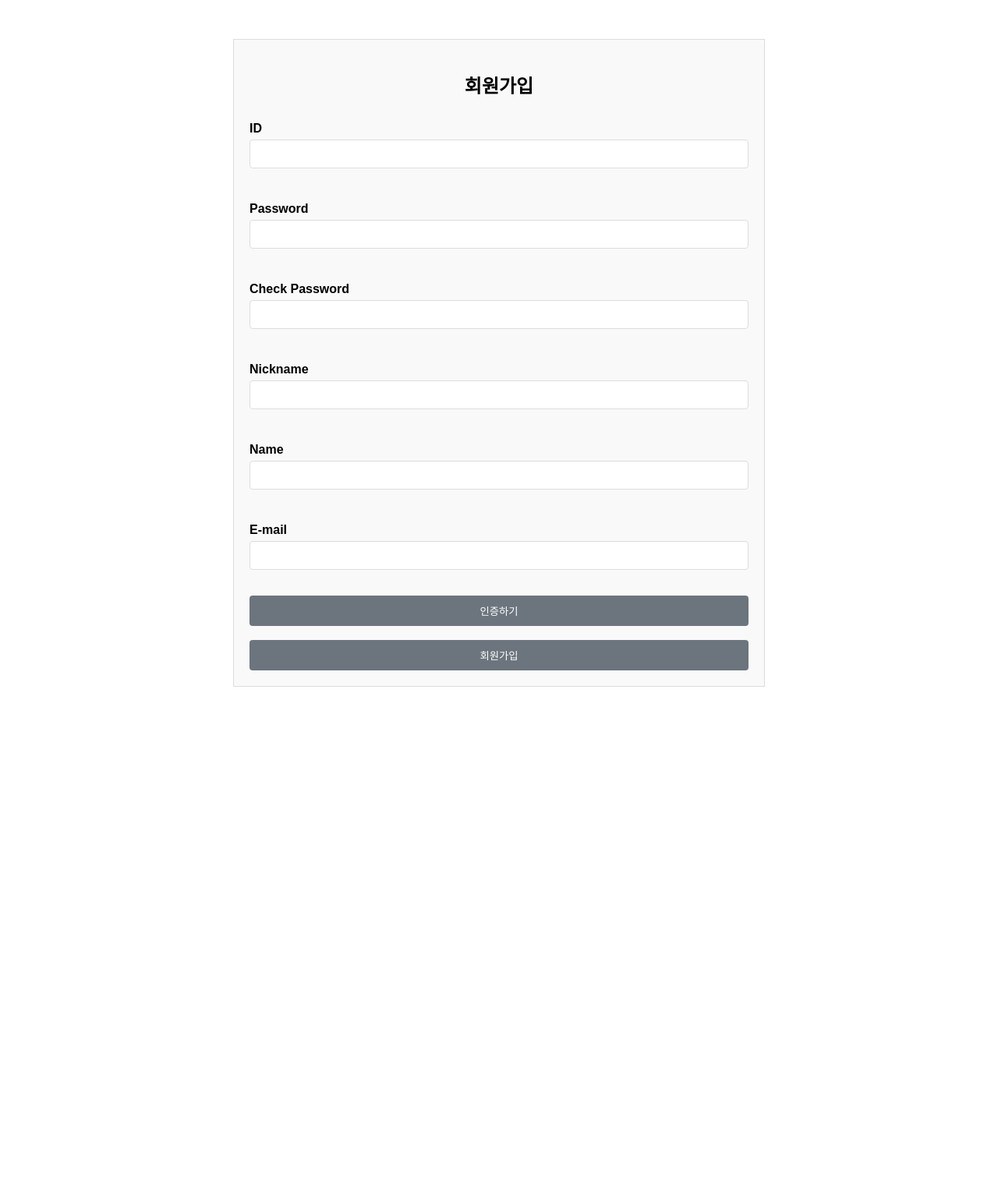
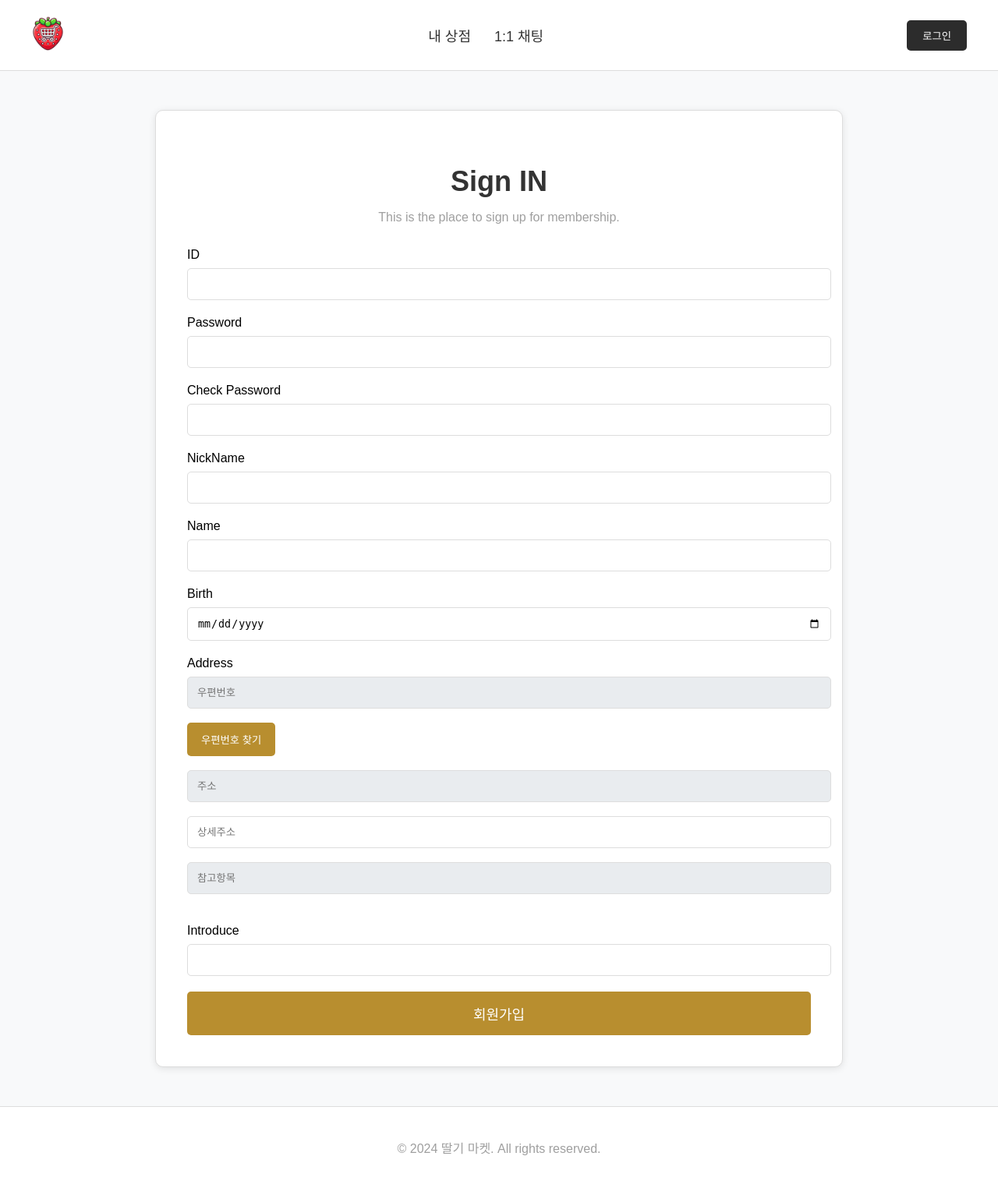
Before and after one commit to Limsunoh/Project_SANA_I, a Django app: template accounts/templates/signup.html in a window 1280 px wide. Shown: the whole page at 78% size. Before the commit the page ends 881 px from the top, so only its background shows below. Run offline with Django 4.2, Linux system fonts and the light colour scheme; the template is opened without the code that fills it, so the values that code supplies are empty; some libraries are stand-ins or nearby versions.

Commit message:
feat: signup.html 구현완료
회원가입창 구현 완료(js, 간단한 css)

```diff
--- a/accounts/models.py
+++ b/accounts/models.py
@@ -11,6 +11,7 @@ class User(AbstractUser):
     postcode = models.CharField(max_length=10, blank=True, null=True)
     mainaddress = models.CharField(max_length=255, blank=True, null=True)
     subaddress = models.CharField(max_length=255, blank=True, null=True)
+    extraaddress = models.CharField(max_length=255, blank=True, null=True)
     birth = models.DateField()
     email = models.EmailField(max_length=30, unique=False, null=False, blank=False)
     created_at = models.TimeField(auto_now_add=True)
--- a/accounts/serializers.py
+++ b/accounts/serializers.py
@@ -46,6 +46,7 @@ class UserSerializer(serializers.ModelSerializer):
             "postcode",
             "mainaddress",
             "subaddress",
+            "extraaddress",
             "image",
             "profile_image",
             "introduce",
@@ -55,6 +56,8 @@ class UserSerializer(serializers.ModelSerializer):
         write_only_fields = ("image",)
 
     def validate(self, data):
+        if 'email' not in data or not data['email']:
+            raise serializers.ValidationError("이메일을 입력해주세요.")
         # 비밀번호 두개가 일치하는지 확인
         if data["password"] != data["checkpassword"]:
             raise serializers.ValidationError("똑같은 비밀번호를 입력하세요.")
--- a/accounts/static/css/signup.css
+++ /dev/null
@@ -1,49 +0,0 @@
-body, html {
-    margin: 0;
-    padding: 0;
-    font-family: Arial, sans-serif;
-}
-
-.container {
-    width: 50%;
-    margin: auto;
-    margin-top: 50px;
-    padding: 20px;
-    border: 1px solid #ddd;
-    background-color: #f9f9f9;
-}
-
-h2 {
-    text-align: center;
-}
-
-form {
-    display: flex;
-    flex-direction: column;
-}
-
-form label {
-    margin-top: 10px;
-    font-weight: bold;
-}
-
-form input {
-    padding: 10px;
-    margin-top: 5px;
-    margin-bottom: 15px;
-    border: 1px solid #ddd;
-    border-radius: 4px;
-}
-
-button {
-    padding: 10px;
-    background-color: #6c757d;
-    color: white;
-    border: none;
-    border-radius: 4px;
-    cursor: pointer;
-}
-
-button:hover {
-    background-color: #5a6268;
-}
--- a/accounts/static/js/signup.js
+++ /dev/null
@@ -1,47 +0,0 @@
-// 이메일 인증 버튼 클릭 시
-document.getElementById('verify-email').addEventListener('click', function() {
-    const email = document.getElementById('id_email').value;
-
-    fetch('/api/email-verify/', {
-        method: 'POST',
-        headers: {
-            'Content-Type': 'application/json',
-        },
-        body: JSON.stringify({ email: email }),
-    })
-    .then(response => response.json())
-    .then(data => alert(data.message))
-    .catch(error => console.error('Error:', error));
-});
-
-// 회원가입 폼 제출 시
-document.getElementById('signup-form').addEventListener('submit', function(event) {
-    event.preventDefault();
-
-    const formData = {
-        username: document.getElementById('id_username').value,
-        password: document.getElementById('id_password').value,
-        checkpassword: document.getElementById('id_checkpassword').value,
-        nickname: document.getElementById('id_nickname').value,
-        name: document.getElementById('id_name').value,
-        email: document.getElementById('id_email').value,
-    };
-
-    fetch('/api/signup/', {
-        method: 'POST',
-        headers: {
-            'Content-Type': 'application/json',
-        },
-        body: JSON.stringify(formData),
-    })
-    .then(response => response.json())
-    .then(data => {
-        if (data.id) {
-            alert('회원가입 성공!');
-            window.location.href = '/login/';
-        } else {
-            alert('회원가입 실패: ' + JSON.stringify(data));
-        }
-    })
-    .catch(error => console.error('Error:', error));
-});
--- a/accounts/templates/signup.html
+++ b/accounts/templates/signup.html
@@ -1,39 +1,79 @@
+{% load static %}
 <!DOCTYPE html>
 <html lang="en">
+
 <head>
     <meta charset="UTF-8">
     <meta name="viewport" content="width=device-width, initial-scale=1.0">
     <title>Sign Up</title>
-    {% load static %}
     <link rel="stylesheet" href="{% static 'css/signup.css' %}">
 </head>
+
 <body>
+    <header>
+        <div class="header-content">
+            <img src="{% static 'images/logo.png' %}" alt="로고" style="height: 50px; cursor:pointer;"  onclick="javascript:location.href='/'">
+            <nav>
+                <ul>
+                    <li><a href="#">내 상점</a></li>
+                    <li><a href="#">1:1 채팅</a></li>
+                </ul>
+            </nav>
+            <button class="login-button">로그인</button>
+        </div>
+    </header>
+
     <div class="container">
-        <h2>회원가입</h2>
+        <h2>Sign IN</h2>
+        <p>This is the place to sign up for membership.</p>
         <form id="signup-form">
-            <label for="id_username">ID</label>
-            <input type="text" id="id_username" name="username" required><br>
-
-            <label for="id_password">Password</label>
-            <input type="password" id="id_password" name="password" required><br>
-
-            <label for="id_checkpassword">Check Password</label>
-            <input type="password" id="id_checkpassword" name="checkpassword" required><br>
-
-            <label for="id_nickname">Nickname</label>
-            <input type="text" id="id_nickname" name="nickname" required><br>
-
-            <label for="id_name">Name</label>
-            <input type="text" id="id_name" name="name" required><br>
-
-            <label for="id_email">E-mail</label>
-            <input type="email" id="id_email" name="email" required><br>
-            <button type="button" id="verify-email">인증하기</button><br>
-
+            {% csrf_token %}
+            <div class="input-group">
+                <label for="username">ID</label>
+                <input type="text" id="username" name="username" required>
+            </div>
+            <div class="input-group">
+                <label for="password">Password</label>
+                <input type="password" id="password" name="password" required>
+            </div>
+            <div class="input-group">
+                <label for="check_password">Check Password</label>
+                <input type="password" id="check_password" name="checkpassword" required>
+            </div>
+            <div class="input-group">
+                <label for="nickname">NickName</label>
+                <input type="text" id="nickname" name="nickname" required>
+            </div>
+            <div class="input-group">
+                <label for="name">Name</label>
+                <input type="text" id="name" name="name" required>
+            </div>
+            <div class="input-group">
+                <label for="birth">Birth</label>
+                <input type="date" id="birth" name="birth" required>
+            </div>
+            <div class="input-group">
+                <label for="sample6_postcode">Address</label>
+                <input type="text" id="sample6_postcode" name="postcode" placeholder="우편번호" readonly><br><br>
+                <input type="button" onclick="sample6_execDaumPostcode()" value="우편번호 찾기"><br><br>
+                <input type="text" id="sample6_address" name="mainaddress" placeholder="주소" readonly><br><br>
+                <input type="text" id="sample6_detailAddress" name="subaddress" placeholder="상세주소"><br><br>
+                <input type="text" id="sample6_extraAddress" name="extraaddress" placeholder="참고항목" readonly><br><br>
+            </div>
+            <div class="input-group">
+                <label for="introduce">Introduce</label>
+                <input type="text" id="introduce" name="introduce" required>
+            </div>
             <button type="submit">회원가입</button>
         </form>
     </div>
+
+    <footer>
+        <p>&copy; 2024 딸기 마켓. All rights reserved.</p>
+    </footer>
+
+    <script src="//t1.daumcdn.net/mapjsapi/bundle/postcode/prod/postcode.v2.js"></script>
     <script src="{% static 'js/signup.js' %}"></script>
-    <script src="//t1.daumcdn.net/mapjsapi/bundle/postcode/prod/postcode.v2.js"></script>
 </body>
+
 </html>
--- a/accounts/urls.py
+++ b/accounts/urls.py
@@ -7,17 +7,20 @@ from rest_framework_simplejwt.views import (
 )
 
 urlpatterns = [
+    # API 앤드포인트
     path('signup/', views.UserCreateView.as_view(), name='user-signup'),
-    path('user_signup/', views.signup_view, name='signup'),
-    path('api/email-verify/', views.EmailVerifyView.as_view(), name='email-verify'),
-    path('api/token/', TokenObtainPairView.as_view(), name='token_obtain_pair'),
     path('api/token/refresh/', TokenRefreshView.as_view(), name='token_refresh'),
     path('users/activate/<pk>/<token>/', views.activate_user, name='activate_user'),
     path("login/", TokenObtainPairView.as_view(), name="token_obtain_pair"),
     path("logout/", TokenBlacklistView.as_view(), name='logout'),
-    path('<str:username>/', views.UserProfileView.as_view()),
-    path('<str:username>/password/', views.ChangePasswordView.as_view(),),
-    # path('<str:username>/like/',)
+    path('profile/<str:username>/', views.UserProfileView.as_view()),
+    path('profile/<str:username>/password/', views.ChangePasswordView.as_view(),),
     path('follow/<str:username>/', views.FollowView.as_view(), name='follow_view'),
 
+
+    # 프론트(화면구성) 주소
+    path('signup-page/', views.SignupPageView.as_view(), name='signup-page'),
+    path('login-page/', views.LoginPageView.as_view(), name='login-page'),
+
+
 ]
--- /dev/null
+++ b/static/css/signup.css
@@ -0,0 +1,158 @@
+body {
+    font-family: 'Poppins', Arial, sans-serif;
+    margin: 0;
+    padding: 0;
+    background-color: #f8f9fa;
+}
+
+/* Header */
+.header-content {
+    display: flex;
+    justify-content: space-between;
+    align-items: center;
+    padding: 20px 40px;
+    background-color: #fff;
+    border-bottom: 1px solid #ddd;
+}
+
+.header-content h1 {
+    margin: 0;
+    font-size: 24px;
+}
+
+.header-content nav ul {
+    list-style: none;
+    display: flex;
+    margin: 0;
+    padding: 0;
+}
+
+.header-content nav ul li {
+    margin: 0 15px;
+}
+
+.header-content nav ul li a {
+    text-decoration: none;
+    font-weight: 500;
+    color: #333;
+    font-size: 18px;
+}
+
+.header-content nav ul li a:hover {
+    color: #ff5722;
+}
+
+.login-button {
+    padding: 10px 20px;
+    background-color: #2c2c2c;
+    color: #fff;
+    border: none;
+    cursor: pointer;
+    border-radius: 5px;
+}
+
+.login-button:hover {
+    background-color: #1e1e1e;
+}
+
+/* Container */
+.container {
+    max-width: 800px;
+    margin: 50px auto;
+    padding: 40px;
+    background-color: #fff;
+    border: 1px solid #ddd;
+    border-radius: 10px;
+    box-shadow: 0 2px 10px rgba(0, 0, 0, 0.1);
+    text-align: center;
+}
+
+.container h2 {
+    text-align: center;
+    font-size: 36px;
+    color: #333;
+    margin-bottom: 10px;
+}
+
+.container p {
+    font-size: 16px;
+    color: #9f9f9f;
+    margin-bottom: 30px;
+}
+
+/* Input Group Styling */
+.input-group {
+    margin-bottom: 20px;
+    text-align: left;
+}
+
+.input-group label {
+    display: block;
+    margin-bottom: 8px;
+    font-weight: 500;
+    font-size: 16px;
+}
+
+.input-group input {
+    width: 100%;
+    padding: 12px;
+    border: 1px solid #ddd;
+    border-radius: 5px;
+    outline: none;
+}
+
+.input-group input:focus {
+    border: 1px solid #007bff;
+}
+
+.input-group input[readonly] {
+    background-color: #e9ecef;
+    cursor: not-allowed;
+}
+
+.input-group input[type="button"] {
+    width: auto;
+    cursor: pointer;
+    background-color: #b88e2f;
+    color: #fff;
+    border: none;
+    padding: 12px 18px;
+    border-radius: 5px;
+}
+
+.input-group input[type="button"]:hover {
+    background-color: #99751f;
+}
+
+/* Submit Button */
+button[type="submit"] {
+    width: 100%;
+    padding: 15px;
+    background-color: #b88e2f;
+    border: none;
+    color: #fff;
+    cursor: pointer;
+    border-radius: 5px;
+    font-size: 18px;
+    transition: background-color 0.3s ease;
+}
+
+button[type="submit"]:hover {
+    background-color: #99751f;
+}
+
+/* Footer */
+footer {
+    text-align: center;
+    padding: 40px;
+    background-color: #fff;
+    color: #333;
+    border-top: 1px solid #ddd;
+    margin-top: 50px;
+    font-size: 16px;
+}
+
+footer p {
+    margin: 0;
+    color: #9f9f9f;
+}
--- /dev/null
+++ b/static/js/signup.js
@@ -0,0 +1,94 @@
+// CSRF 토큰을 가져오는 함수 추가
+function getCookie(name) {
+    let cookieValue = null;
+    if (document.cookie && document.cookie !== '') {
+        const cookies = document.cookie.split(';');
+        for (let i = 0; i < cookies.length; i++) {
+            const cookie = cookies[i].trim();
+            // 이 쿠키가 우리가 찾는 name에 해당하는 경우
+            if (cookie.substring(0, name.length + 1) === (name + '=')) {
+                cookieValue = decodeURIComponent(cookie.substring(name.length + 1));
+                break;
+            }
+        }
+    }
+    return cookieValue;
+}
+
+function sample6_execDaumPostcode() {
+    new daum.Postcode({
+        oncomplete: function(data) {
+            var addr = ''; // 주소 변수
+            var extraAddr = ''; // 참고항목 변수
+
+            if (data.userSelectedType === 'R') {
+                addr = data.roadAddress;
+            } else {
+                addr = data.jibunAddress;
+            }
+
+            if(data.userSelectedType === 'R'){
+                if(data.bname !== '' && /[동|로|가]$/g.test(data.bname)){
+                    extraAddr += data.bname;
+                }
+                if(data.buildingName !== '' && data.apartment === 'Y'){
+                    extraAddr += (extraAddr !== '' ? ', ' + data.buildingName : data.buildingName);
+                }
+                if(extraAddr !== ''){
+                    extraAddr = ' (' + extraAddr + ')';
+                }
+                document.getElementById("sample6_extraAddress").value = extraAddr;
+            } else {
+                document.getElementById("sample6_extraAddress").value = '';
+            }
+
+            document.getElementById('sample6_postcode').value = data.zonecode;
+            document.getElementById("sample6_address").value = addr;
+            document.getElementById("sample6_detailAddress").focus();
+        }
+    }).open();
+}
+
+document.getElementById('signup-form').onsubmit = function(event) {
+    event.preventDefault();
+
+    const formData = new FormData(event.target);
+    const csrfToken = getCookie('csrftoken');
+
+    // FormData 객체를 자바스크립트 객체로 변환
+    const formDataObj = {};
+    formData.forEach((value, key) => {
+        formDataObj[key] = value;  // 각 필드를 자바스크립트 객체에 추가
+    });
+
+    console.log("폼 데이터 객체:", formDataObj);  // 변환된 객체를 콘솔에 출력
+
+    // 서버로 JSON 데이터 전송 (백엔드와 연동)
+    fetch('/api/accounts/signup/', {
+        method: 'POST',
+        headers: {
+            'Content-Type': 'application/json',  // JSON 형식으로 전송
+            'X-CSRFToken': csrfToken,
+        },
+        body: JSON.stringify(formDataObj),  // 자바스크립트 객체를 JSON 문자열로 변환하여 전송
+    })
+    .then(response => {
+        console.log("서버 응답:", response);  // 응답 상태 확인
+        if (!response.ok) {
+            return response.text().then(text => { throw new Error(text); });
+        }
+        return response.json();  // 성공적인 응답만 JSON으로 파싱
+    })
+    .then((data) => {
+        console.log("서버로부터 받은 데이터:", data);  // 응답 데이터 확인
+        if (data.message === 'success') {
+            alert('회원가입이 완료되었습니다! 이메일인증을 완료하셔야 로그인이 가능합니다!!!');
+        } else {
+            alert('오류가 발생했습니다: ' + JSON.stringify(data));
+        }
+    })
+    .catch(error => {
+        console.error('에러 발생:', error);
+        alert('오류가 발생했습니다: ' + error.message);  // 에러 메시지 출력
+    });
+};
```
Also changed, not shown: accounts/views.py (+39 -14 lines), accounts/migrations/0001_initial.py, accounts/templates/accounts/accounts_activate_email.html (renamed from accounts/templates/accounts_activate_email.html), products/migrations/0001_initial.py, products/migrations/0002_remove_chatroom_buyer_profile_and_more.py (deleted), static/images/logo.png (added).
